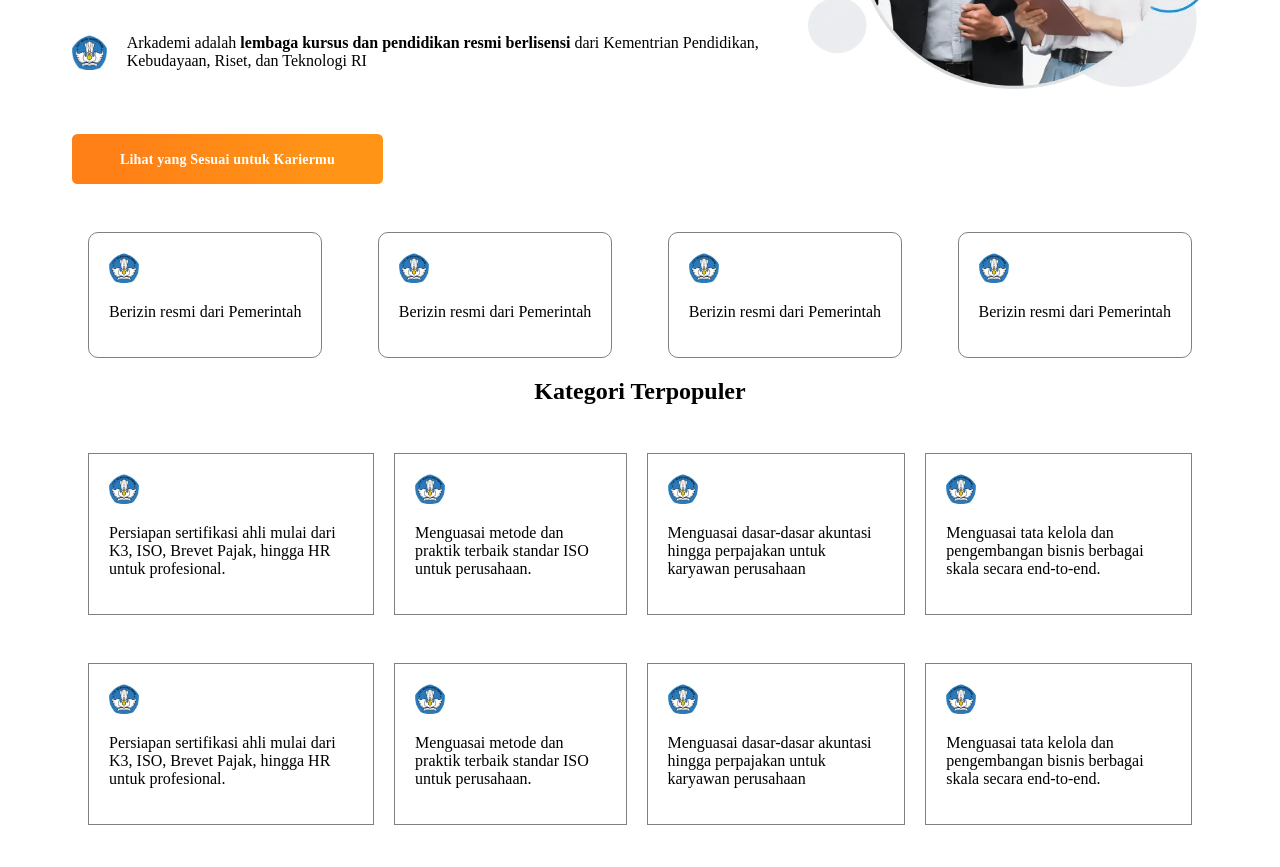
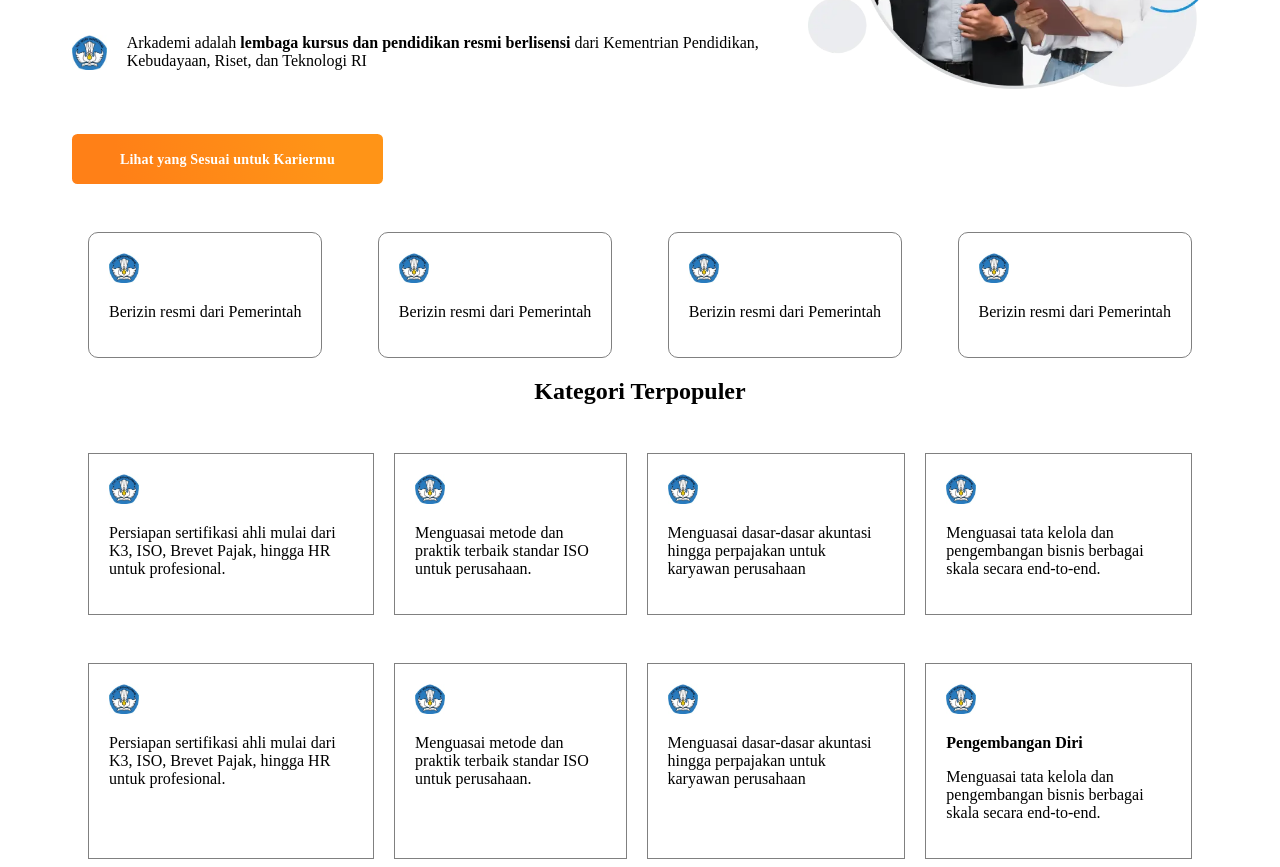
Before and after one commit to hotmasilaen/arkademi-12, a plain HTML site: page index.html in a window 1280 px wide. Shown: the part 219-1086 px from the top of the page. Before the commit the page ends 1052 px from the top, so only its background shows below. Drawn offline with Linux system fonts and the light colour scheme.

Commit message:
add new titile in kategori populer card

```diff
--- a/index.html
+++ b/index.html
@@ -153,6 +153,7 @@
         </div>
         <div class="card-2">
             <img src="./icon-pendidikan.png" width="30" height="30" />
+            <p><b>Pengembangan Diri</b></p>
             <p>Menguasai tata kelola dan pengembangan bisnis berbagai skala secara end-to-end.</p>
         </div>
     </div>
```
